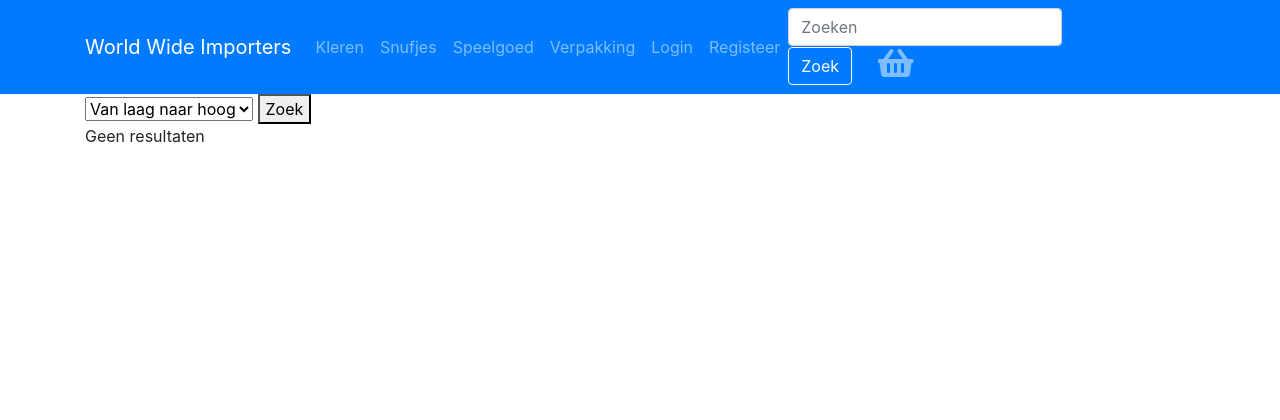
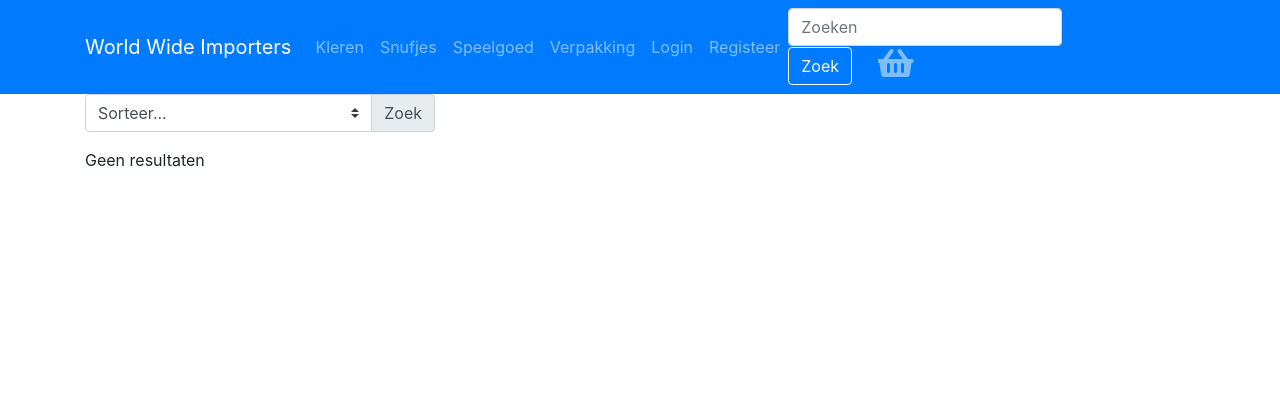
Before and after one commit to sems/world-wide-importers, a PHP site: page /products in a window 1280 px wide. Shown: the top 420 px of the page. Run offline with PHP 8.4, Linux system fonts and the light colour scheme; data that the repository does not hold is empty; style sheets or scripts are compiled from the project's sources; some libraries are stand-ins or nearby versions.

Commit message:
Added styling for sort

```diff
--- a/src/views/products.php
+++ b/src/views/products.php
@@ -1,10 +1,19 @@
-<form action='products.php?filter=hoi' method='get'>
-  <select name='order'>
-    <option value='ASC'>Van laag naar hoog</option>
-    <option value='DESC'>Van hoog naar laag</option>
-  </select>
-  <button type='submit'>Zoek</button>
-</form>
+<div class="row">
+  <div class="col-md-4">
+    <form action='products.php' method='get'>
+      <div class="input-group mb-3">
+        <select name='order' class="custom-select" id="inputGroupSelect02">
+          <option selected>Sorteer...</option>
+          <option value='ASC'>Van laag naar hoog</option>
+          <option value='DESC'>Van hoog naar laag</option>
+        </select>
+        <div class="input-group-append">
+          <button class="input-group-text" for="inputGroupSelect02" type='submit'>Zoek</button>
+        </div>
+      </div>
+    </form>
+  </div>
+</div>
 
 <?php
 // For each produc print product photo (null) and add product name
```
